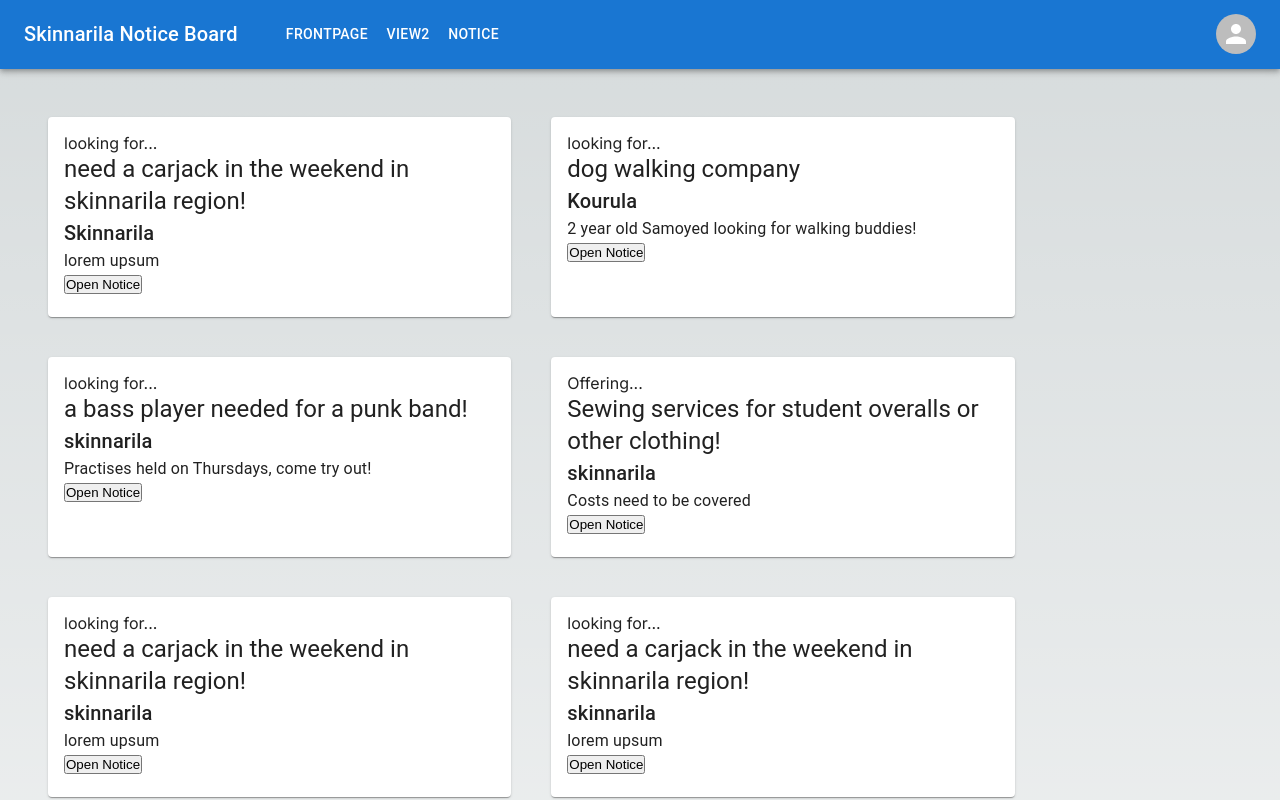
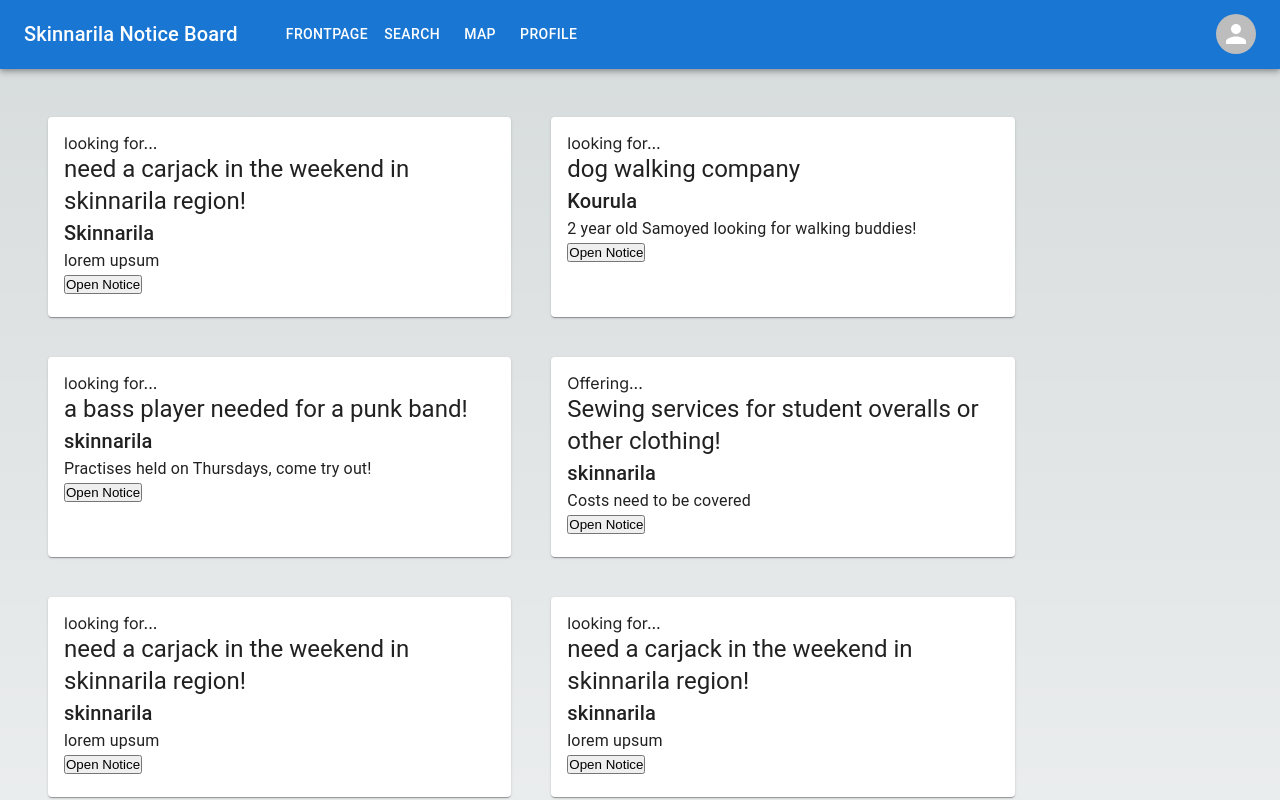
Before and after one commit to Mar-3/Codecamp2024, a Next.js app: page / in a window 1280 px wide. Shown: the top 800 px of the page. Built offline with nearby package versions, Linux system fonts and the light colour scheme.

Commit message:
Navbar links changed to be more relevant

```diff
--- a/src/app/ui/Navbar.jsx
+++ b/src/app/ui/Navbar.jsx
@@ -5,7 +5,7 @@ import * as React from "react";
 
 
 // Add view name here to add link to app bar.
-const pages = ['FrontPage', 'View2','Notice'];
+const pages = ['FrontPage', 'Search','Map', 'Profile'];
 
 
 const settings = ['Profile', 'Account', 'Dashboard', 'Logout'];
```
